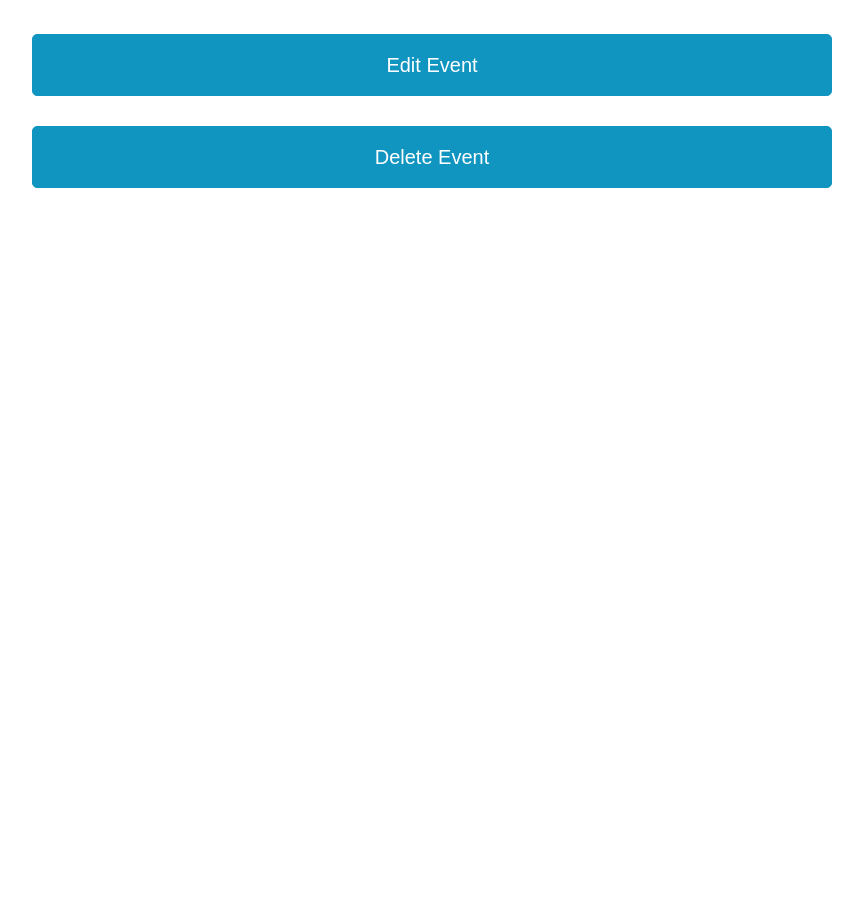
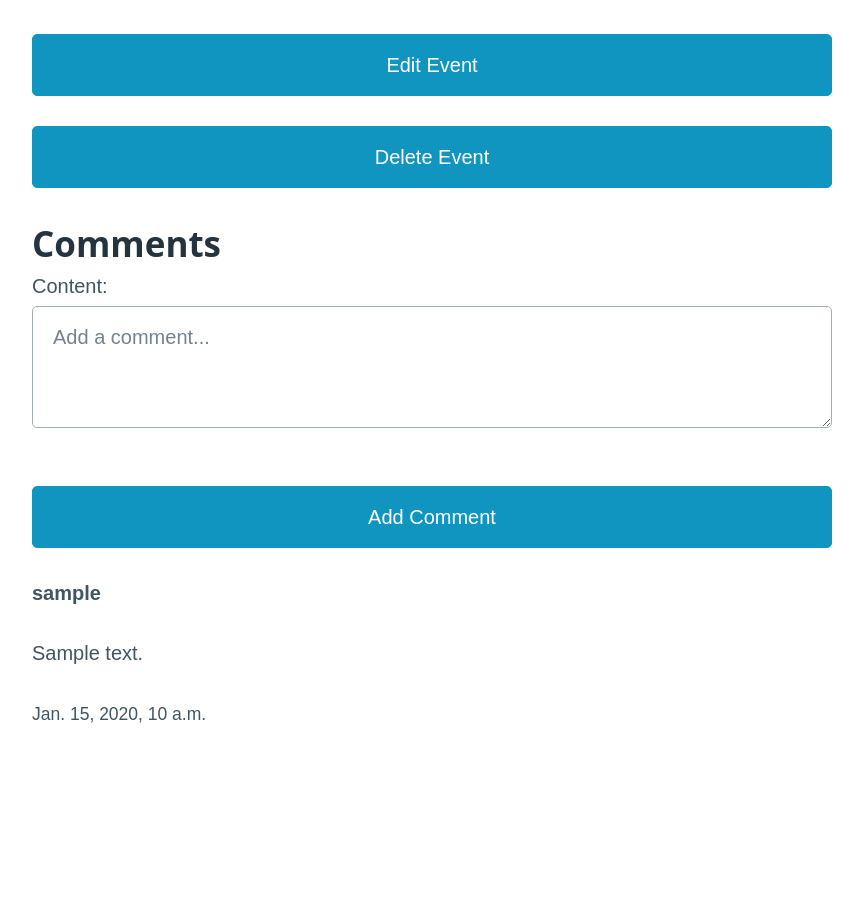
Before and after one commit to Roger2332/Projekt_Koncowy_SDA, a Django app: page /detail_event/1/ in a window 1280 px wide. Shown: the part 706-1628 px from the top of the page, without its empty margins (208-1071 px from the left). Before the commit the page ends 894 px from the top, so only its background shows below. Run offline with Django 5.2, Linux system fonts and the light colour scheme; a user stored in the database is signed in; tables that the repository leaves empty hold one stand-in row (values such as "Sample post"); some libraries are stand-ins or nearby versions.

Commit message:
- creating a type of comments with the ability for users to add them

```diff
--- a/evently/forms.py
+++ b/evently/forms.py
@@ -4,7 +4,7 @@ from django.contrib.auth.forms import UserCreationForm
 from django.core.exceptions import ValidationError
 from django import forms
 
-from .models import Event, CreateUserModel, Category
+from .models import Event, CreateUserModel, Category, Comment
 
 
 # Sprawdzanie czy tytul nie zawiera samych bialych znakow
@@ -110,4 +110,12 @@ class EventSearchForm(forms.Form):
         # Dynamiczne ustawienie queryset dla pola place na podstawie unikalnych miejsc z obiektów Event
         self.fields['place'].queryset = Event.objects.values_list('place', flat=True).distinct()
 
-# bsfjgslkfjdgvk;,
+#new
+# Forma dla komentów
+class CommentForm(forms.ModelForm):
+    class Meta:
+        model = Comment
+        fields = ['content']
+        widgets = {
+            'content': forms.Textarea(attrs={'rows': 3, 'placeholder': 'Add a comment...'})
+        }
--- a/evently/views.py
+++ b/evently/views.py
@@ -8,8 +8,8 @@ from django.views.decorators.csrf import csrf_exempt
 from django.views.generic import CreateView
 from django.http import HttpResponse, JsonResponse
 
-from .forms import CreateEventForm, CreateUserForm, CategoryForm, EventSearchForm
-from .models import Category, Event, CreateUserModel, Status
+from .forms import CreateEventForm, CreateUserForm, CategoryForm, EventSearchForm, CommentForm
+from .models import Category, Event, CreateUserModel, Status, Comment
 
 
 @login_required  # Dekorator Sprawdza czy uzytkownik jest zalogowany, jesli nie jest zostanie przekierowany na strone do logowania
@@ -195,15 +195,35 @@ def delete_event(request, pk):
 # Widok calego wydarzenia
 def detail_event(request, pk):
     event = get_object_or_404(Event, pk=pk)
+    comments = Comment.objects.filter(event=event).order_by('added') #new
     is_organizer = request.user == event.author  # Sprawdzanie czy zalogowany uzytkownik to autor wydarzenia
     # Sprawdzenie, czy użytkownik jest zarejestrowany na wydarzenie
     is_registered = event.participants.filter(id=request.user.id).exists()
+
+    #new
+    if request.method == 'POST':
+        if request.user.is_authenticated:
+            form = CommentForm(request.POST)
+            if form.is_valid():
+                comment = form.save(commit=False)
+                comment.author = request.user
+                comment.event = event
+                comment.save()
+                return redirect('detail_event', pk=event.pk)
+        else:
+            return redirect('login')
+    else:
+        form = CommentForm()
+
     return render(request, 'detail_event.html', {
-        'event': event,  # Przekazanie obiektu wydarzenia do szablonu
+        # Przekazanie obiektu wydarzenia do szablonu
+        'event': event,
+        'comments': comments, #new
         # Informacja czy zalogowany użytkownik jest organizatorem wydarzenia Boolen True lub False
         'is_organizer': is_organizer,
         # Informacja czy zalogowany użytkownik jest zarejestrowany na wydarzenie
         'is_registered': is_registered,
+        'form': form, #new
     })
 
 
--- a/templates/detail_event.html
+++ b/templates/detail_event.html
@@ -14,11 +14,11 @@
 
         {% if is_organizer %}
             <p><strong>Status:</strong> {{ event.status }}</p>
-            <form action="{% url 'event_edit' event.id %}" class="btn btn-secondary">
+            <form action="{% url 'event_edit' event.id %}" method="post" class="btn btn-secondary">
                 {% csrf_token %}
                 <button type="submit" class="btn btn-success">Edit Event</button>
             </form>
-            <form action="{% url 'delete_event' event.id %}" class="btn btn-secondary">
+            <form action="{% url 'delete_event' event.id %}" method="post" class="btn btn-secondary">
                 {% csrf_token %}
                 <button type="submit" class="btn btn-success">Delete Event</button>
             </form>
@@ -34,5 +34,33 @@
                 <button type="submit" class="btn btn-success">Sign up for this event</button>
             </form>
         {% endif %}
+
+        <!-- Komentarze -->
+        <div class="comments-section">
+            <h2>Comments</h2>
+            <!-- Forma для добавления комментариев -->
+            {% if user.is_authenticated %}
+                <form method="post">
+                    {% csrf_token %}
+                    {{ form.as_p }}
+                    <button type="submit" class="btn btn-primary">Add Comment</button>
+                </form>
+            {% else %}
+                <p>You need to <a href="{% url 'login' %}">log in</a> to add a comment.</p>
+            {% endif %}
+
+            <!-- Список комментариев -->
+            <div class="comments-list">
+                {% for comment in comments %}
+                    <div class="comment">
+                        <p><strong>{{ comment.author.username }}</strong></p>
+                        <p>{{ comment.content }}</p>
+                        <p><small>{{ comment.added }}</small></p>
+                    </div>
+                {% empty %}
+                    <p>No comments yet. Be the first to comment!</p>
+                {% endfor %}
+            </div>
+        </div>
     </div>
 {% endblock %}
--- a/templates/registration/logged_out.html
+++ b/templates/registration/logged_out.html
@@ -2,5 +2,5 @@
 
 
 {% block content %}
-    <p>Zostałeś wylogowany. <a href="{% url 'login' %}">Zaloguj się ponownie</a></p>
+    <p>You have been logged out<a href="{% url 'login' %}">Log In again</a></p>
 {% endblock %}
```
Also changed, not shown: templates/registration/login.html (+6 -6 lines).
